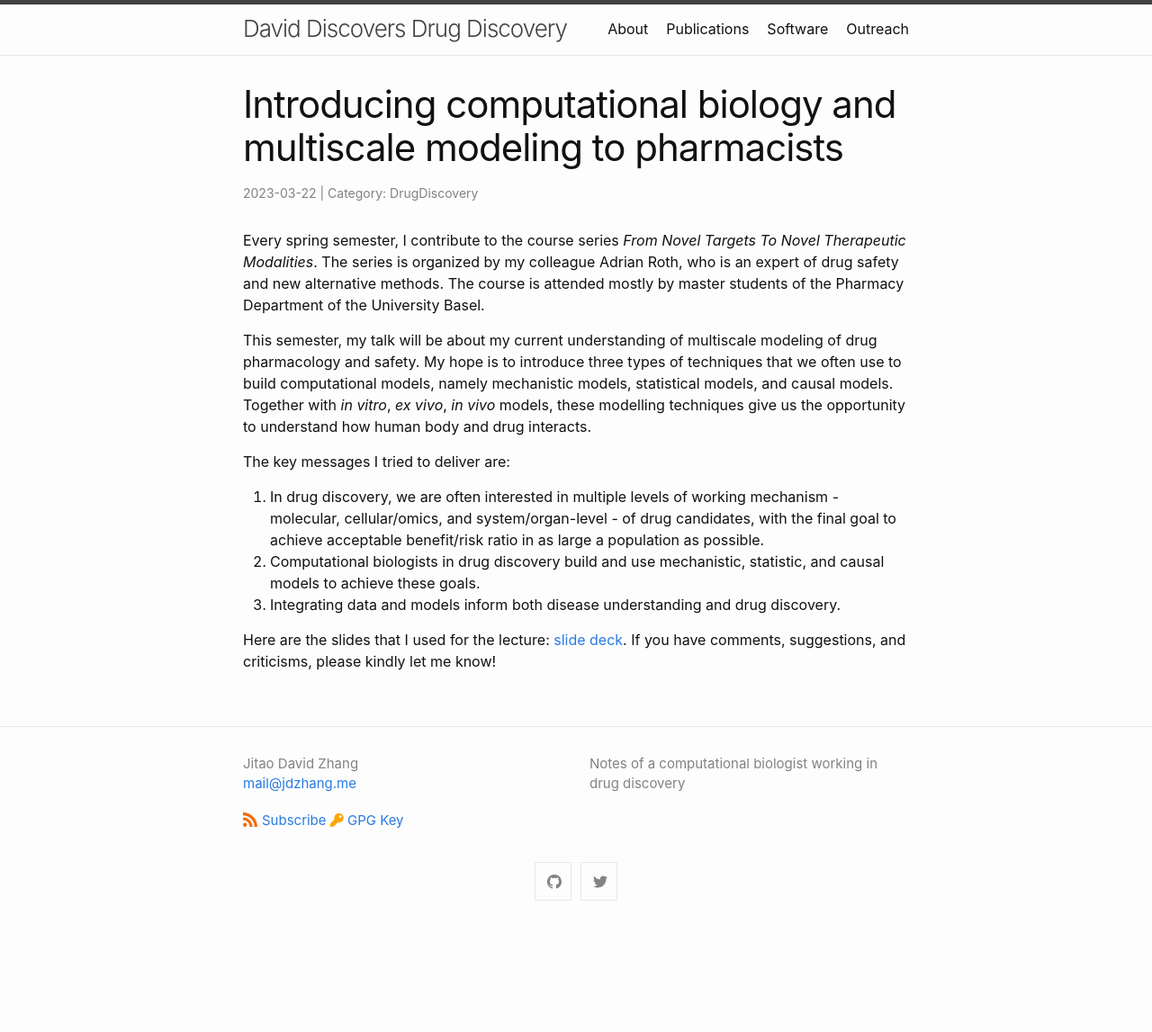
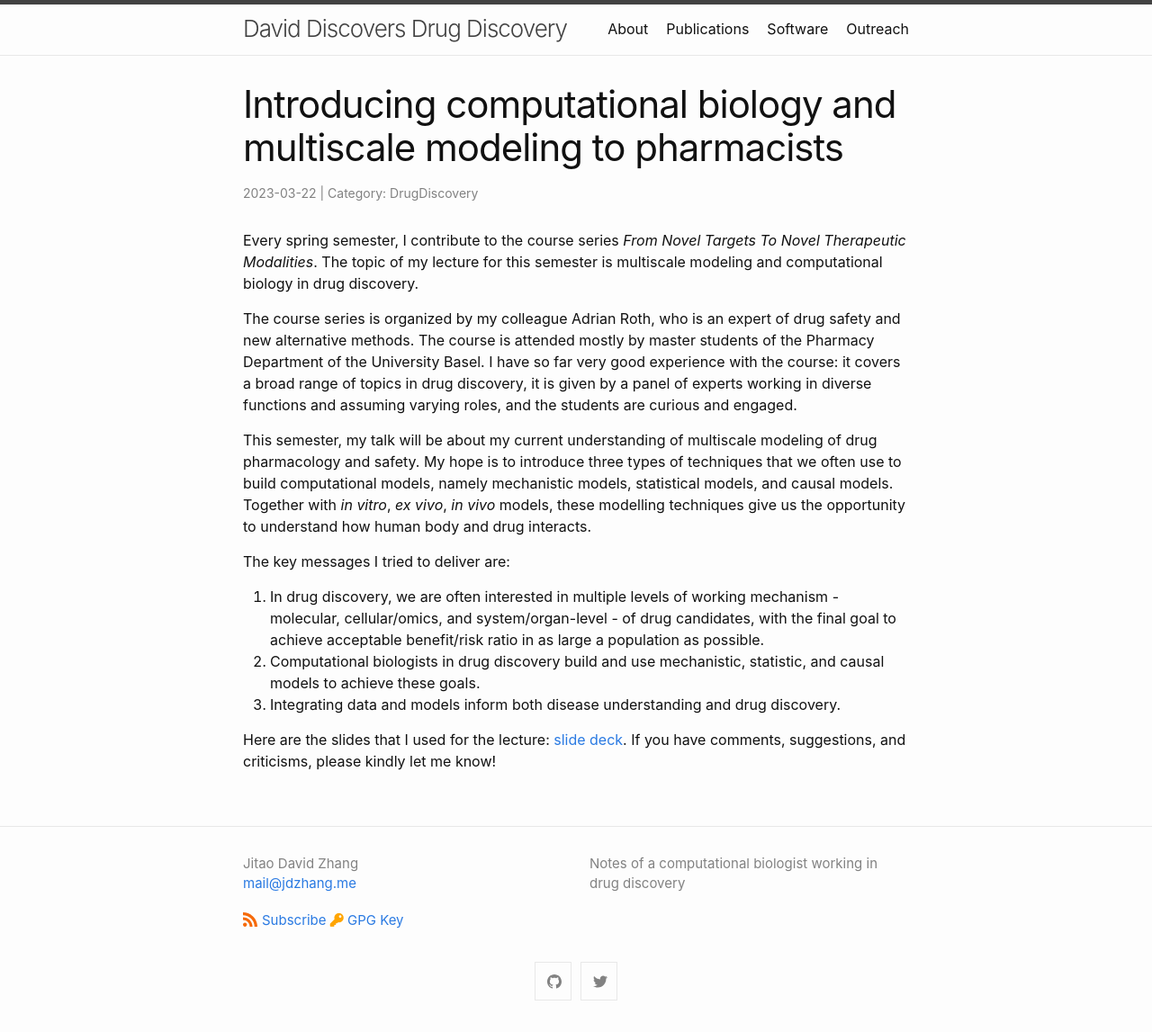
Before and after one commit to Accio/accio.github.io, a Jekyll site: the page built from _posts/2023-03-22-multiscale-modelling-pharmacy.md, in a window 1280 px wide. Shown: the whole page at 90% size. Built offline with Jekyll 4.4.1, drawn with Linux system fonts in a browser that asks for light colours; comment, search, counter and statistics services are not loaded; before the commit the page ends 1036 px from its top, so only the background shows below that.

Commit message:
update post

```diff
--- a/_posts/2023-03-22-multiscale-modelling-pharmacy.md
+++ b/_posts/2023-03-22-multiscale-modelling-pharmacy.md
@@ -4,7 +4,9 @@
 category: DrugDiscovery
 ---
 
-Every spring semester, I contribute to the course series *From Novel Targets To Novel Therapeutic Modalities*. The series is organized by my colleague Adrian Roth, who is an expert of drug safety and new alternative methods. The course is attended mostly by master students of the Pharmacy Department of the University Basel.
+Every spring semester, I contribute to the course series *From Novel Targets To Novel Therapeutic Modalities*. The topic of my lecture for this semester is multiscale modeling and computational biology in drug discovery.
+
+The course series is organized by my colleague Adrian Roth, who is an expert of drug safety and new alternative methods. The course is attended mostly by master students of the Pharmacy Department of the University Basel. I have so far very good experience with the course: it covers a broad range of topics in drug discovery, it is given by a panel of experts working in diverse functions and assuming varying roles, and the students are curious and engaged.
 
 This semester, my talk will be about my current understanding of multiscale modeling of drug pharmacology and safety. My hope is to introduce three types of techniques that we often use to build computational models, namely mechanistic models, statistical models, and causal models. Together with *in vitro*, *ex vivo*, *in vivo* models, these modelling techniques give us the opportunity to understand how human body and drug interacts.
 
```
